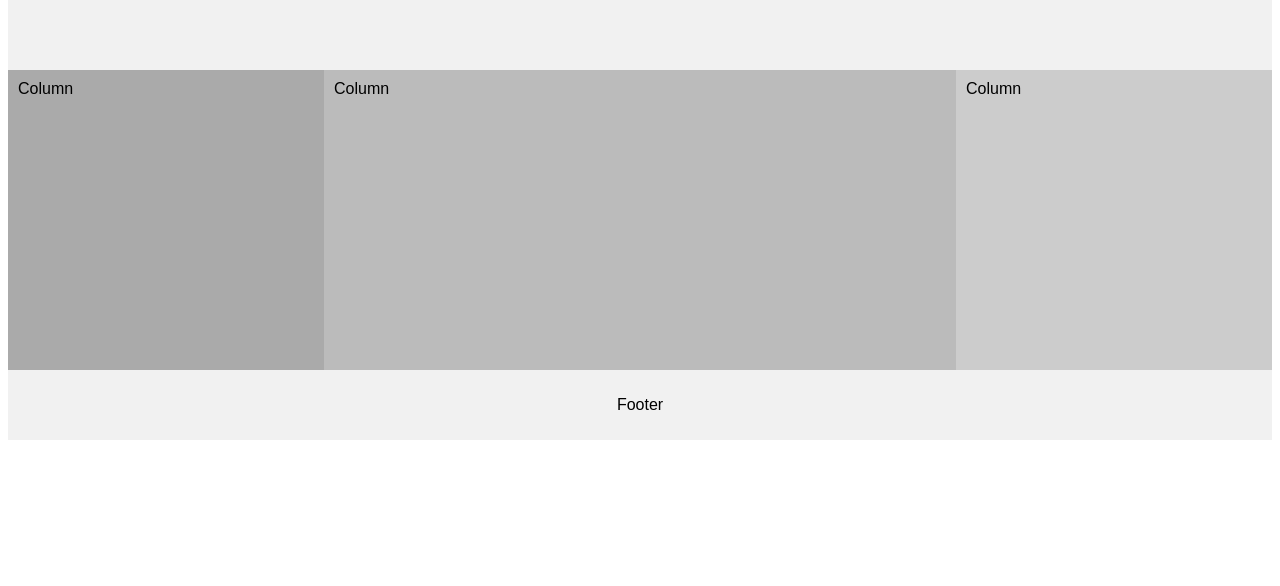
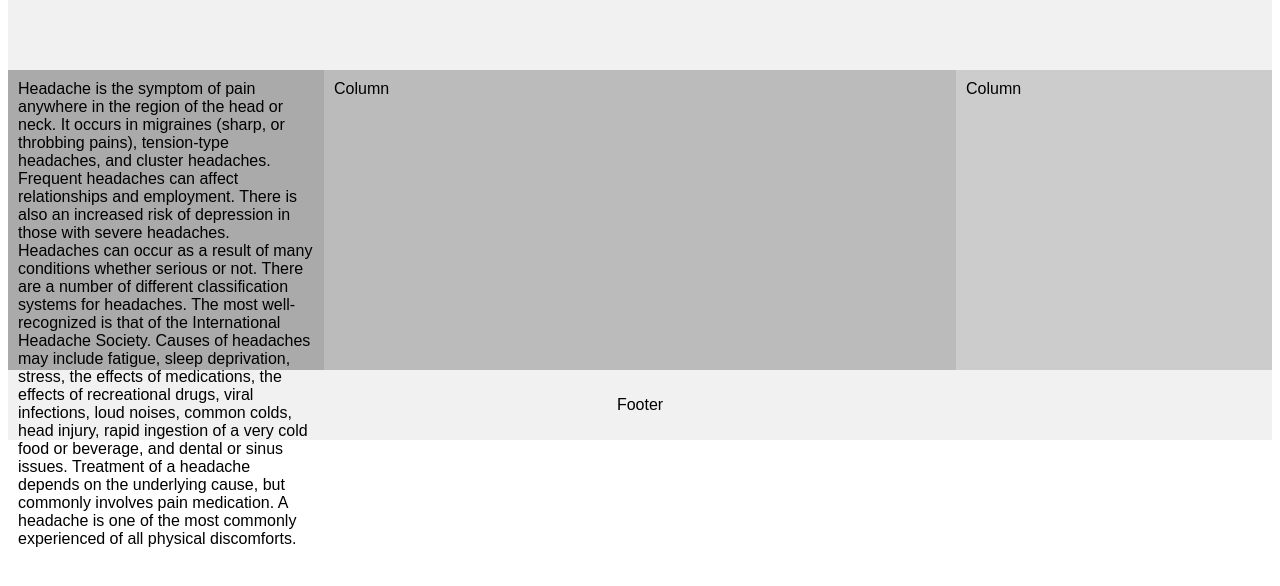
Before and after one commit to Kieranhak/projectwebsite2, a plain HTML site: page index.html in a window 1280 px wide. Shown: the part 146-732 px from the top of the page. Drawn offline with Linux system fonts and the light colour scheme.

Commit message:
Update index.html

```diff
--- a/index.html
+++ b/index.html
@@ -69,8 +69,21 @@ body {
 </div>
 
 <div class="row">
-  <div class="column side" style="background-color:#aaa;">Column</div>
-  <div class="column middle" style="background-color:#bbb;">Column</div>
+  <div class="column side" style="background-color:#aaa;">Headache is the symptom of pain anywhere in the region of the head or neck.
+      It occurs in migraines (sharp, or throbbing pains), tension-type headaches, and cluster headaches.
+      Frequent headaches can affect relationships and employment.
+      There is also an increased risk of depression in those with severe headaches.
+      Headaches can occur as a result of many conditions whether serious or not.
+      There are a number of different classification systems for headaches.
+      The most well-recognized is that of the International Headache Society.
+      Causes of headaches may include fatigue, sleep deprivation, stress, the effects of medications, the effects of recreational drugs, viral infections, loud noises, common colds, head injury, rapid ingestion of a very cold food or beverage, and dental or sinus issues.
+
+Treatment of a headache depends on the underlying cause, but commonly involves pain medication.
+      A headache is one of the most commonly experienced of all physical discomforts.</div>
+
+
+
+    <div class="column middle" style="background-color:#bbb;">Column</div>
   <div class="column side" style="background-color:#ccc;">Column</div>
 </div>
 
```
